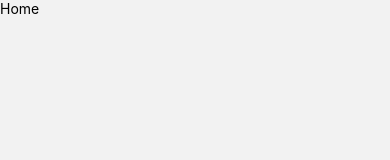
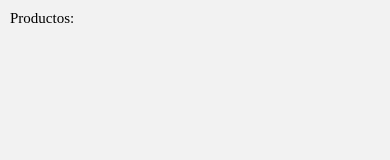
Before and after one commit to cristians-12/test-new, a React Native app in the folder frontend/: screen /Home in a window 390 px wide. Shown: the top 160 px of the page. Built offline with nearby package versions, Linux system fonts and the light colour scheme.

Commit message:
feat: create HomeTemplate component and styles, update HomeScreen layout

```diff
--- /dev/null
+++ b/frontend/src/components/templates/home/index.tsx
@@ -0,0 +1,11 @@
+import React from 'react';
+import { Text, View } from 'react-native';
+import { styles } from './styles';
+
+export default function HomeTemplate() {
+    return (
+        <View>
+            <Text style={styles.text}>Productos:</Text>
+        </View>
+    );
+}
--- /dev/null
+++ b/frontend/src/components/templates/home/styles.ts
@@ -0,0 +1,10 @@
+import { StyleSheet } from "react-native";
+import { fontFamilies } from "../../../utils/fonts";
+
+export const styles = StyleSheet.create({
+    text: {
+        fontFamily: fontFamilies.satoshi.regular,
+        color: 'black',
+        fontSize: 15
+    }
+});
--- a/frontend/src/screens/home/index.tsx
+++ b/frontend/src/screens/home/index.tsx
@@ -1,9 +1,11 @@
 import { Text, View } from "react-native";
+import HomeTemplate from "../../components/templates/home";
+import { styles } from "./styles";
 
 export default function HomeScreen() {
     return (
-        <View>
-            <Text>Home</Text>
+        <View style={styles.container}>
+            <HomeTemplate />
         </View>
     );
 }
--- /dev/null
+++ b/frontend/src/screens/home/styles.ts
@@ -0,0 +1,8 @@
+import { StyleSheet } from "react-native";
+
+export const styles = StyleSheet.create({
+    container: {
+        flex: 1,
+        padding: 10
+    }
+});
```
